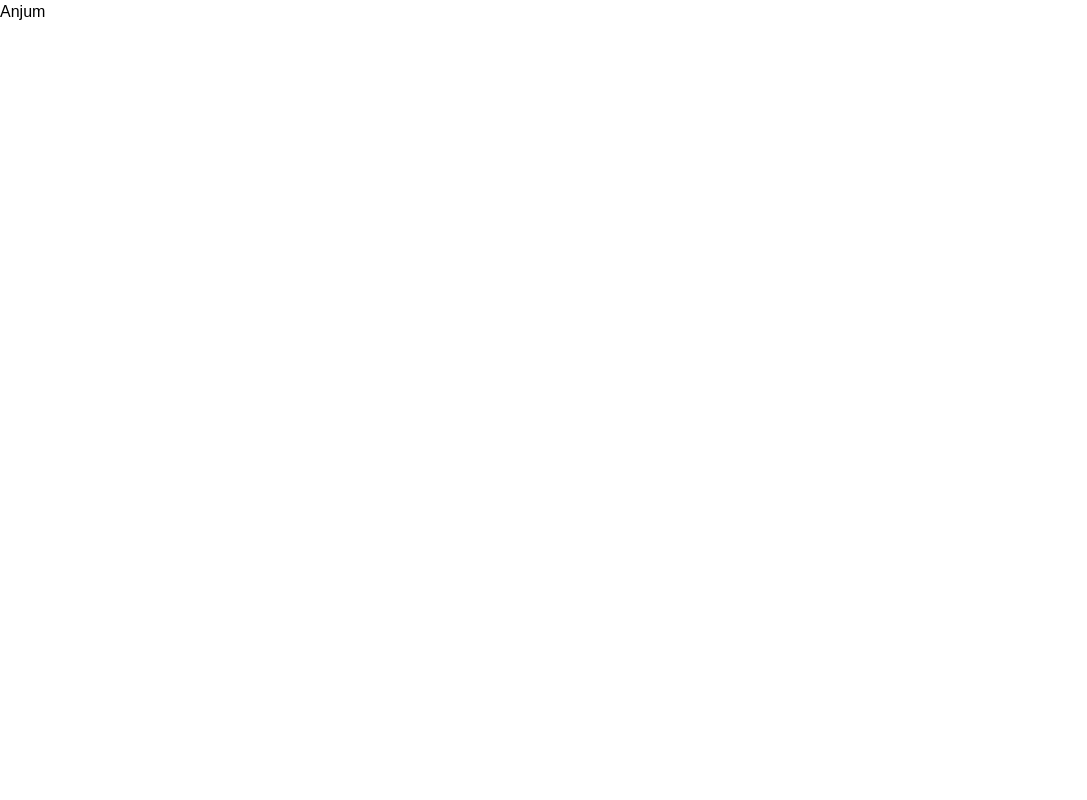
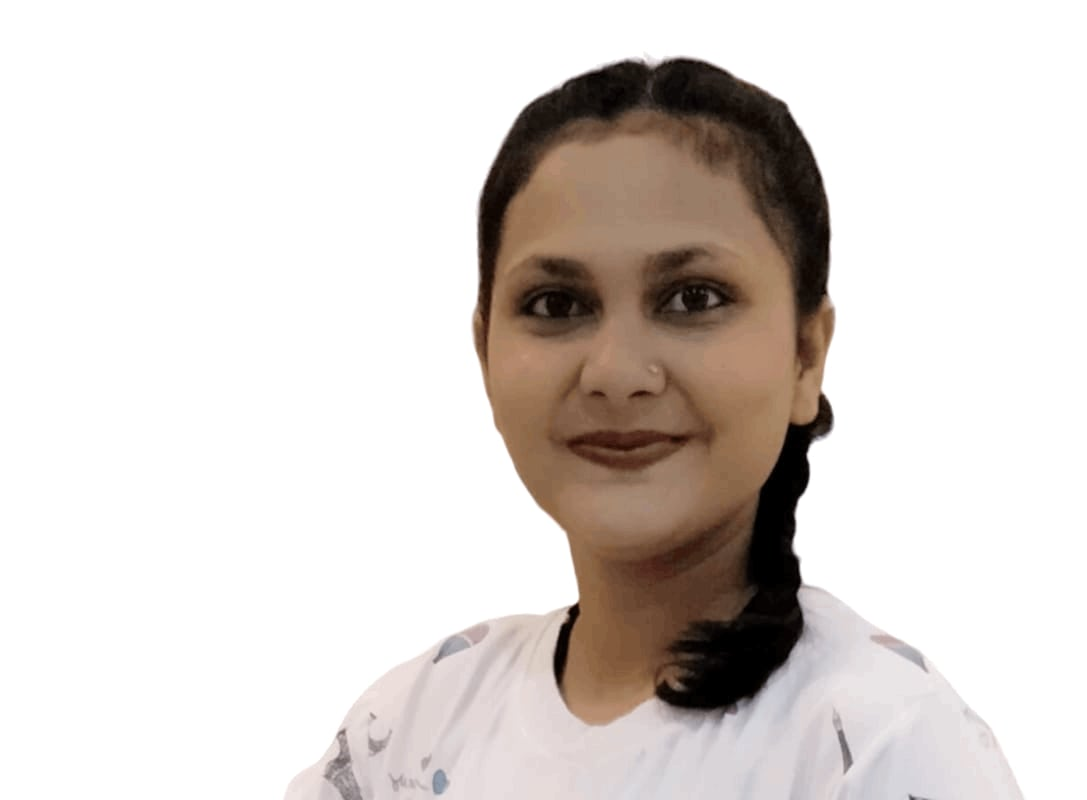
Before and after one commit to Anjum7866/anjum-portfolio1, a React (Create React App) app: page / in a window 1280 px wide. Shown: the top 800 px of the page, without its empty margins (0-1087 px from the left). Built offline with nearby package versions, Linux system fonts and the light colour scheme.

Commit message:
test layout

```diff
--- a/src/App.js
+++ b/src/App.js
@@ -1,9 +1,10 @@
 import React from 'react'
+import  Layout  from './pages/Layout'
 
 const App = () => {
   return (
     <div>
-      <h1>Anjum</h1>
+      <Layout/>
     </div>
   )
 }
--- a/src/pages/Layout.jsx
+++ b/src/pages/Layout.jsx
@@ -1,6 +1,6 @@
-// import React ,{useState} from "react";
-// import { Route, Routes } from "react-router-dom";
-// import Navbar from "../components/Navbar";
+ import React ,{useState} from "react";
+ import { Route, Routes } from "react-router-dom";
+ import Navbar from "../components/Navbar";
 // import {ThemeProvider, createGlobalStyle} from 'styled-components';
 
 // import '../App.css'
@@ -12,20 +12,20 @@
 
 // `
 
-// const Layout = () => {
+const Layout = () => {
 //   const [theme, setTheme] = useState({ mode: 'light'});
-//   return (
+   return (
 //     <ThemeProvider theme={theme}>
-//     <>
-//   <GlobalStyle />
-//    <Routes>
-//             <Route path="/" element={<Navbar/>}/>
-//             {/* <Route path="/iPrint" element={<Iprint/>}/> */}
-//     </Routes>
+    <>
+   {/* <GlobalStyle /> */}
+   <Routes>
+            <Route path="/" element={<Navbar/>}/>
+            {/* <Route path="/iPrint" element={<Iprint/>}/> */}
+    </Routes>
 
-//     </>
+    </>
 //     </ThemeProvider>
-//   );
-// };
+   );
+};
 
-// export default Layout;
+export default Layout;
```
